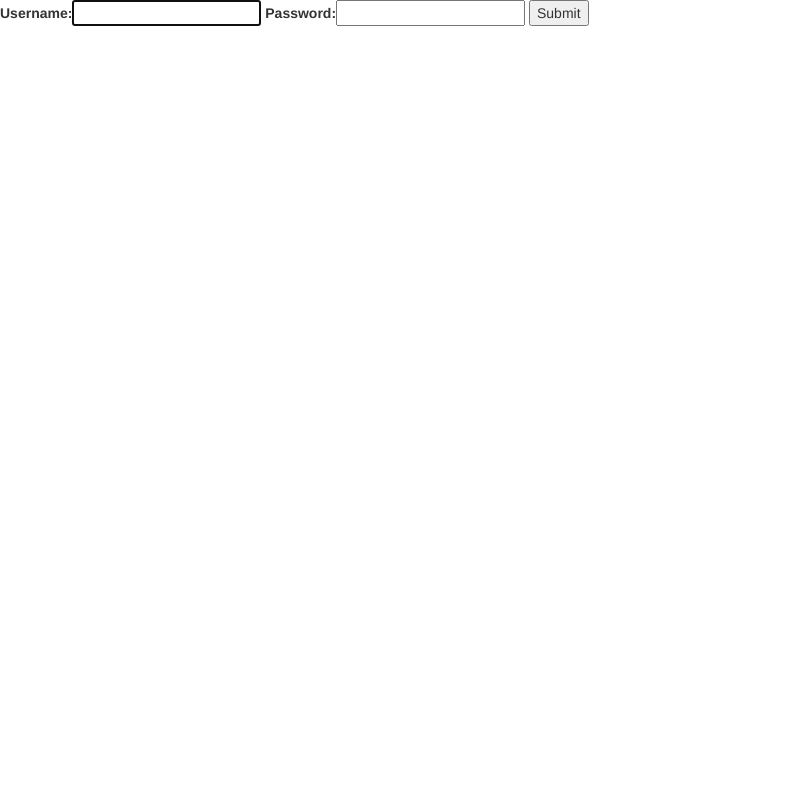
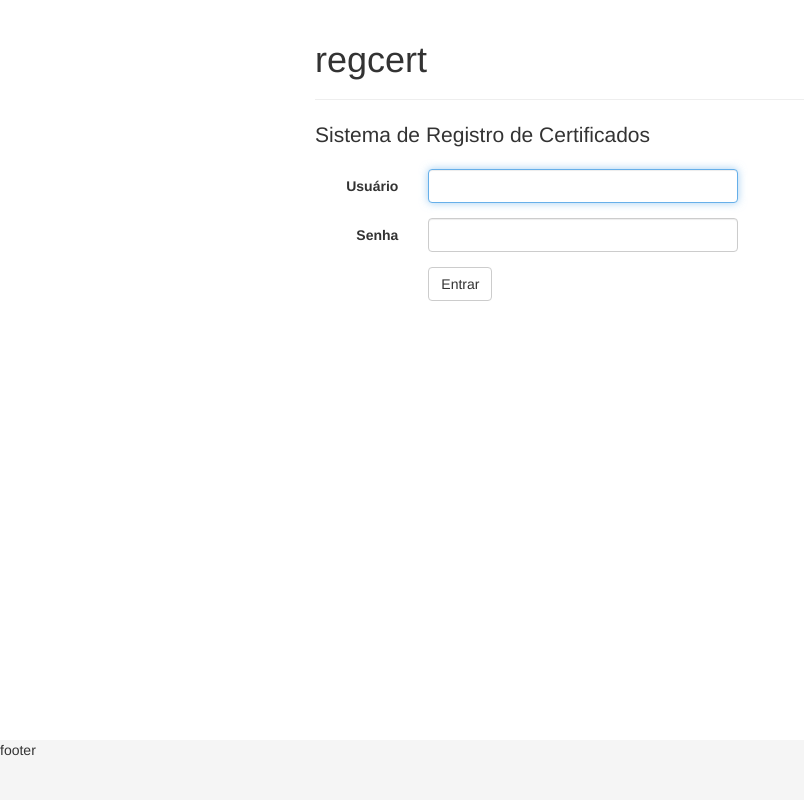
Before and after one commit to interlegis/regcert, a Django app: page /login in a window 1280 px wide. Shown: the whole page, without its empty margins (0-804 px from the left). Run offline with Django 3.2, Linux system fonts and the light colour scheme; some libraries are stand-ins or nearby versions.

Commit message:
Styled login view

```diff
--- a/src/core/templates/core/login.html
+++ b/src/core/templates/core/login.html
@@ -1,9 +1,27 @@
 {% extends 'base.html' %}
+{% load widget_tweaks %}
 {% block content %}
-<form action="/login" method="post">
+<p class="lead">Sistema de Registro de Certificados</p>
+
+<form class="form-horizontal" action="/login" method="post">
 {% csrf_token %}
-{{ form }}
-<input type="submit">
+    <div class="form-group">
+        <label class="col-sm-2 control-label">Usuário</label>
+        <div class="col-sm-6">
+            {{ form.username | add_class:"form-control" }}
+        </div>
+    </div>
+    <div class="form-group">
+        <label class="col-sm-2 control-label">Senha</label>
+        <div class="col-sm-6">
+            {{ form.password | add_class:"form-control" }}
+        </div>
+    </div>
+    <div class="form-group">
+        <div class="col-sm-offset-2 col-sm-10">
+            <button type="submit" class="btn btn-default">Entrar</button>
+        </div>
+    </div>
 </form>
 
 {% endblock %}
--- a/src/templates/base.html
+++ b/src/templates/base.html
@@ -4,14 +4,38 @@
 <html lang="en">
 <head>
     <meta charset="UTF-8">
+    <meta name="viewport" content="width=device-width, initial-scale=1">
     <title>regcert</title>
     <link rel="stylesheet" href="{% static 'bootstrap/dist/css/bootstrap.min.css' %}">
+
+    <style>
+        .container {
+            width: auto;
+            max-width: 680px;
+            padding: 0 15px;
+        }
+        .footer {
+            position: absolute;
+            bottom: 0;
+            width: 100%;
+            height: 60px;
+            background-color: #f5f5f5;
+        }
+    </style>
 </head>
 <body>
+    <div class="container">
+        <div class="page-header">
+            <h1>regcert</h1>
+        </div>
 
     {% block content %}
     {% endblock %}
 
+    </div>
+    <div class="footer">
+        footer
+    </div>
 
     <script src="{% static 'jquery/dist/jquery.min.js' %}"></script>
     <script src="{% static 'bootstrap/dist/js/bootstrap.min.js' %}"></script>
```
